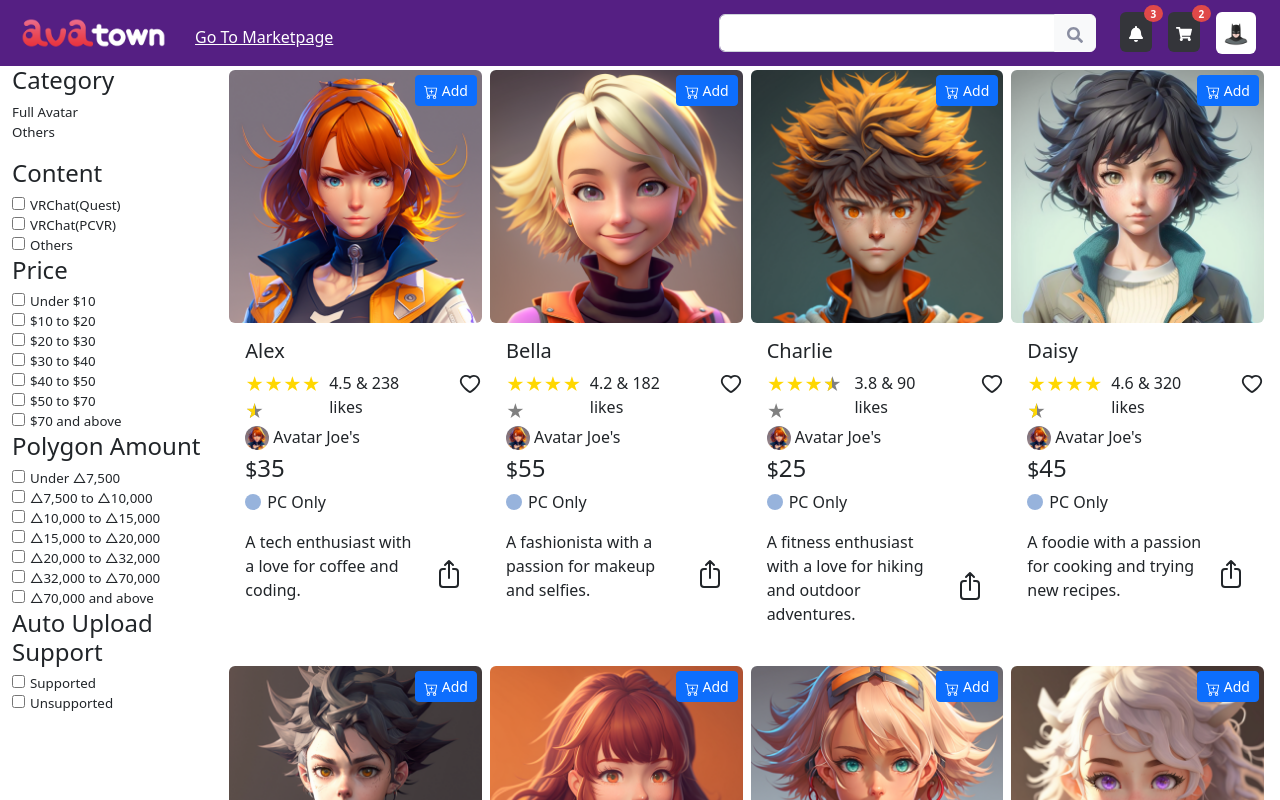
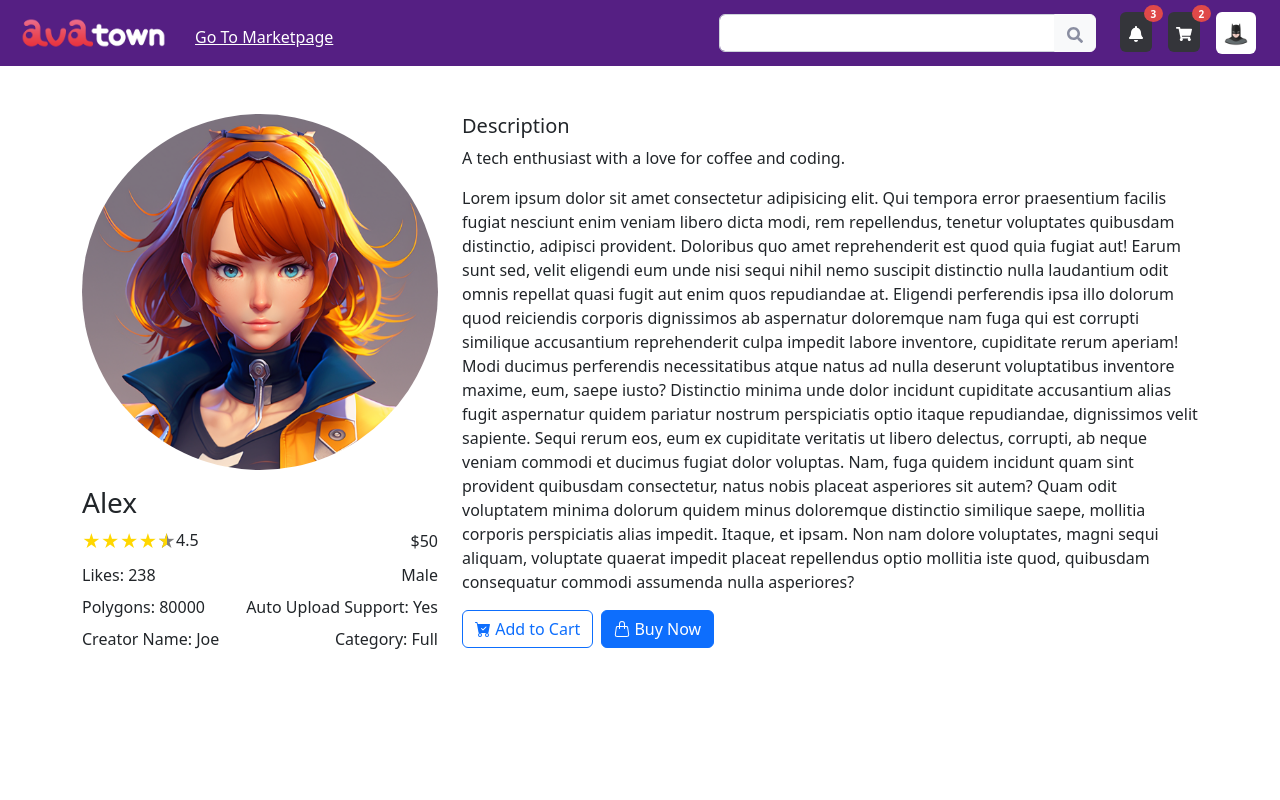
Before and after one commit to samssjubair/avatown, a React (Vite) app: page /Alex in a window 1280 px wide. Shown: the top 800 px of the page. Built offline with nearby package versions, Linux system fonts and the light colour scheme.

Commit message:
avatar dynamic page

```diff
--- a/src/App.jsx
+++ b/src/App.jsx
@@ -1,19 +1,15 @@
-import React from 'react';
-import Header from './components/Header/Header';
-import Sidebar from './components/Sidebar/Sidebar';
-import MainContainer from './components/MainContainer/MainContainer';
+
+import { Route, Routes } from 'react-router-dom';
+import Home from './components/Home/Home';
+import AvatarPage from './components/AvatarPage/AvatarPage';
 
 const App = () => {
   return (
-    <div>
-      <Header/>
-      <div className="container-fluid">
-      <div className="row">
-        <Sidebar/>
-        <MainContainer/>
-      </div>
-    </div>
-    </div>
+    <Routes>
+      <Route path="/" element={ <Home/> } />
+      <Route path="/:avatarName" element={ <AvatarPage/> } />
+    </Routes>
+
   );
 };
 
--- /dev/null
+++ b/src/components/AvatarPage/AvatarPage.jsx
@@ -0,0 +1,103 @@
+import React from "react";
+import Header from "../Header/Header";
+import ava from "../../assets/images/A.png";
+import { useParams } from "react-router-dom";
+import ReactStars from "react-rating-stars-component";
+import jsonData from "./../../assets/data.json";
+import { BsFillCartCheckFill, BsHandbag } from "react-icons/bs";
+
+const AvatarPage = () => {
+  const { avatarName } = useParams();
+  const avatar = jsonData.avatars.find((ava) => ava.name === avatarName);
+
+  const ratingChanged = (newRating) => {
+    console.log(newRating);
+  };
+
+  return (
+    <>
+      <Header />
+      <div className="container mt-5">
+        <div className="row">
+          <div className="col-md-4">
+            <img
+              src={ava}
+              alt="Avatar Image"
+              className="img-fluid rounded-circle"
+            />
+            <h3 className="mt-3">{avatar.name}</h3>
+            <div className="d-flex justify-content-between align-items-center">
+              <div className="d-flex">
+                <ReactStars
+                  count={5}
+                  value={avatar.rating}
+                  isHalf={true}
+                  onChange={ratingChanged}
+                  size={18}
+                  activeColor="#ffd700"
+                />
+                <div className="rating">{avatar.rating}</div>
+              </div>
+              <div className="price">$50</div>
+            </div>
+            <div className="d-flex justify-content-between align-items-center mt-2">
+              <div className="likes">
+                <i className="bi bi-heart-fill text-danger"></i> Likes:{" "}
+                {avatar.likes}
+              </div>
+              <div className="gender">Male</div>
+            </div>
+            <div className="d-flex justify-content-between align-items-center mt-2">
+              <div className="polygon-amount">
+                Polygons: {avatar.polygonAmount}
+              </div>
+              <div className="auto-upload">
+                Auto Upload Support: {avatar.autoUploadSupport ? "Yes" : "No"}{" "}
+              </div>
+            </div>
+            <div className="d-flex justify-content-between align-items-center mt-2">
+              <div className="polygon-amount">Creator Name: Joe</div>
+              <div className="auto-upload">Category: Full </div>
+            </div>
+          </div>
+          <div className="col-md-8 mt-3 mt-md-0">
+            <h5>Description</h5>
+            <p>{avatar.description}</p>
+            <p>
+              Lorem ipsum dolor sit amet consectetur adipisicing elit. Qui
+              tempora error praesentium facilis fugiat nesciunt enim veniam
+              libero dicta modi, rem repellendus, tenetur voluptates quibusdam
+              distinctio, adipisci provident. Doloribus quo amet reprehenderit
+              est quod quia fugiat aut! Earum sunt sed, velit eligendi eum unde
+              nisi sequi nihil nemo suscipit distinctio nulla laudantium odit
+              omnis repellat quasi fugit aut enim quos repudiandae at. Eligendi
+              perferendis ipsa illo dolorum quod reiciendis corporis dignissimos
+              ab aspernatur doloremque nam fuga qui est corrupti similique
+              accusantium reprehenderit culpa impedit labore inventore,
+              cupiditate rerum aperiam! Modi ducimus perferendis necessitatibus
+              atque natus ad nulla deserunt voluptatibus inventore maxime, eum,
+              saepe iusto? Distinctio minima unde dolor incidunt cupiditate
+              accusantium alias fugit aspernatur quidem pariatur nostrum
+              perspiciatis optio itaque repudiandae, dignissimos velit sapiente.
+              Sequi rerum eos, eum ex cupiditate veritatis ut libero delectus,
+              corrupti, ab neque veniam commodi et ducimus fugiat dolor
+              voluptas. Nam, fuga quidem incidunt quam sint provident quibusdam
+              consectetur, natus nobis placeat asperiores sit autem? Quam odit
+              voluptatem minima dolorum quidem minus doloremque distinctio
+              similique saepe, mollitia corporis perspiciatis alias impedit.
+              Itaque, et ipsam. Non nam dolore voluptates, magni sequi aliquam,
+              voluptate quaerat impedit placeat repellendus optio mollitia iste
+              quod, quibusdam consequatur commodi assumenda nulla asperiores?
+            </p>
+            <div className="d-flex">
+                    <button onClick={()=>alert("Your product is added to cart")} className="btn btn-outline-primary me-2"><BsFillCartCheckFill style={{marginBottom: '4px'}}/> Add to Cart</button>
+                    <button onClick={()=>alert("Thanks for purchasing")} className="btn btn-primary"><BsHandbag style={{marginBottom: '4px'}}/> Buy Now</button>
+            </div>
+          </div>
+        </div>
+      </div>
+    </>
+  );
+};
+
+export default AvatarPage;
--- /dev/null
+++ b/src/components/Home/Home.jsx
@@ -0,0 +1,20 @@
+import React from 'react';
+import Header from '../Header/Header';
+import Sidebar from '../Sidebar/Sidebar';
+import MainContainer from '../MainContainer/MainContainer';
+
+const Home = () => {
+    return (
+        <div>
+        <Header/>
+        <div className="container-fluid">
+        <div className="row">
+          <Sidebar/>
+          <MainContainer/>
+        </div>
+      </div>
+      </div>
+    );
+};
+
+export default Home;
--- a/src/main.jsx
+++ b/src/main.jsx
@@ -3,9 +3,12 @@ import ReactDOM from 'react-dom/client'
 import App from './App.jsx'
 import 'bootstrap/dist/css/bootstrap.min.css';
 import './index.css'
+import { BrowserRouter } from 'react-router-dom';
 
 ReactDOM.createRoot(document.getElementById('root')).render(
   <React.StrictMode>
-    <App />
+    <BrowserRouter>
+      <App />
+    </BrowserRouter>
   </React.StrictMode>,
 )
```
